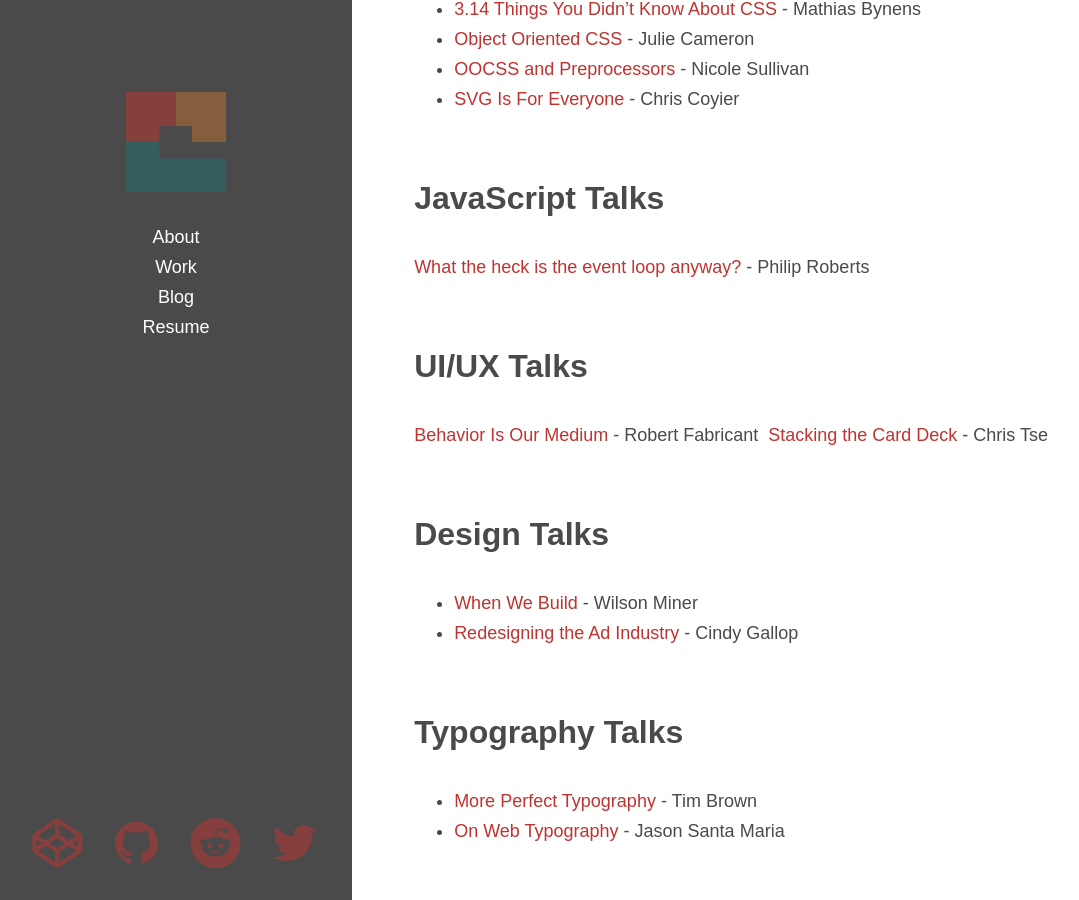
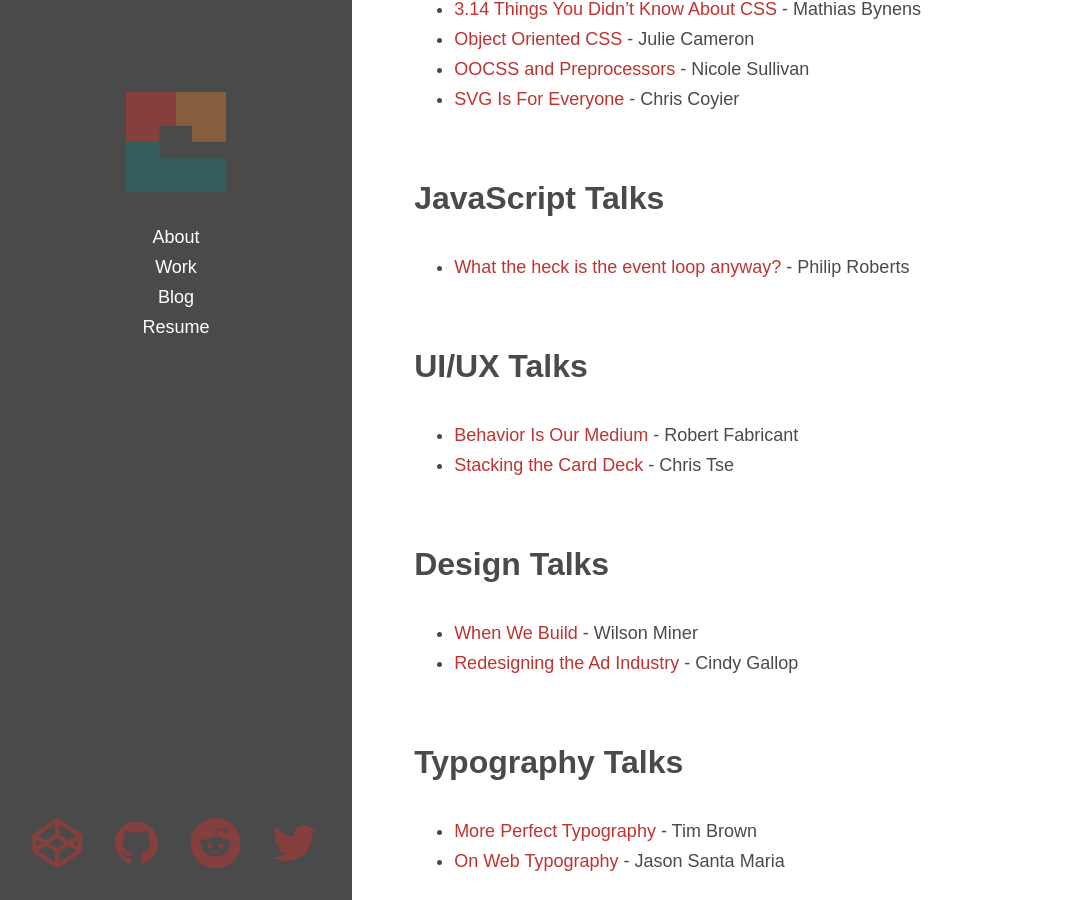
Before and after one commit to ellenbrook/ellenbrook.github.io, a Jekyll site: the page built from _posts/2014-11-01-motivational-web-development-lectures.md, in a window 1280 px wide and 900 px high, scrolled down 674 px. Shown: the whole window, without its empty margins (0-1079 px from the left). Built offline with Jekyll 4.4.1, drawn with Linux system fonts in a browser that asks for light colours; nearby versions of some CDN libraries; comment, search, counter and statistics services are not loaded.

Commit message:
Update typo

```diff
--- a/_posts/2014-11-01-motivational-web-development-lectures.md
+++ b/_posts/2014-11-01-motivational-web-development-lectures.md
@@ -19,11 +19,11 @@
 - [SVG Is For Everyone](http://vimeo.com/99828116) - Chris Coyier
 
 ###JavaScript Talks
-[What the heck is the event loop anyway?](https://www.youtube.com/watch?v=8aGhZQkoFbQ) - Philip Roberts
+- [What the heck is the event loop anyway?](https://www.youtube.com/watch?v=8aGhZQkoFbQ) - Philip Roberts
 
 ###UI/UX Talks
-[Behavior Is Our Medium](http://vimeo.com/3730382) - Robert Fabricant
-[Stacking the Card Deck](http://vimeo.com/100662919?utm_content=bufferd8223&utm_medium=social&utm_source=linkedin.com&utm_campaign=buffer) - Chris Tse
+- [Behavior Is Our Medium](http://vimeo.com/3730382) - Robert Fabricant
+- [Stacking the Card Deck](http://vimeo.com/100662919?utm_content=bufferd8223&utm_medium=social&utm_source=linkedin.com&utm_campaign=buffer) - Chris Tse
 
 ###Design Talks
 - [When We Build](http://vimeo.com/34017777) - Wilson Miner
```
